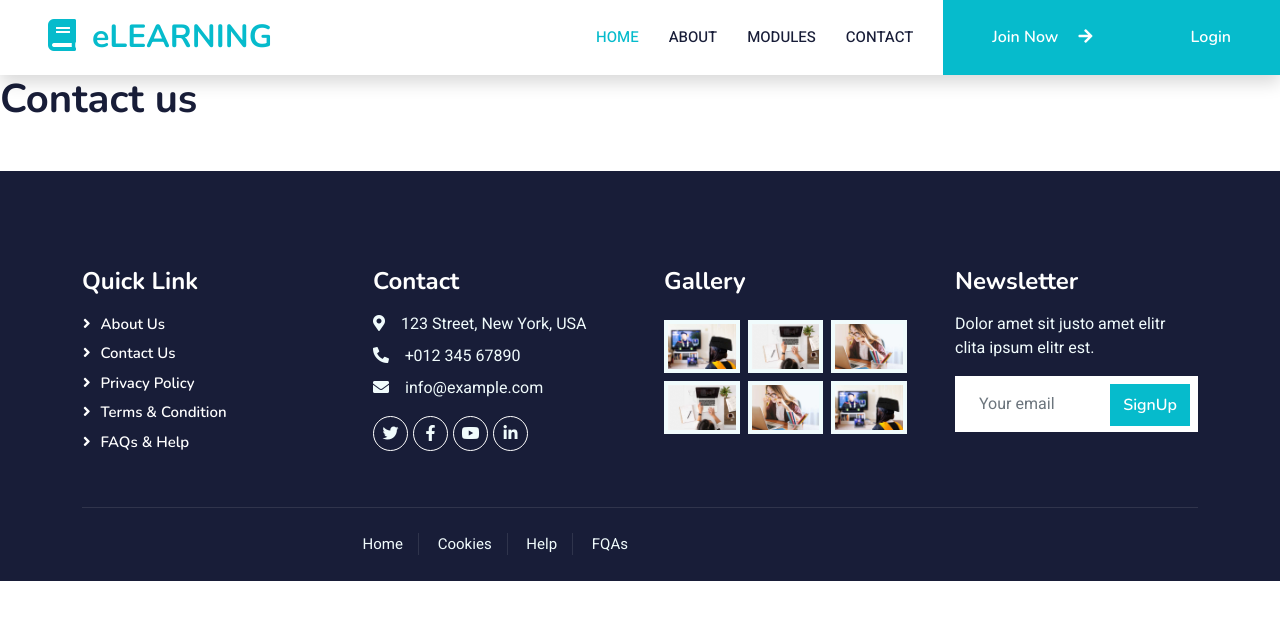
After one commit to N2LT2LWEBDEV/Tas, a Django app: template coursereg/templates/coursereg/contact.html in a window 1280 px wide. The commit adds this page. Shown: the top 620 px of the page. Run offline with Django 3.2, Linux system fonts and the light colour scheme; the template is opened without the code that fills it, so the values that code supplies are empty; some libraries are stand-ins or nearby versions.

Commit message:
Add about, contact pages

```diff
--- a/accounts/templates/accounts/register.html
+++ b/accounts/templates/accounts/register.html
@@ -1,12 +1,14 @@
 {% extends 'coursereg/base.html'%} {% block content%}
 {%load static %}
+{% load crispy_forms_tags %}
+<div class="col-md-6 offset-md-3">
+    <br />
     <h1>Registration page</h1>
-{% load crispy_forms_tags %}
-
     <form method="post">
         {% csrf_token %}
         {{form|crispy}}
 
         <button type="submit">Register</button>
     </form>
+</div>
 {% endblock %}
--- /dev/null
+++ b/coursereg/templates/coursereg/about.html
@@ -0,0 +1,6 @@
+{% extends 'coursereg/base.html' %}
+{%load static %}
+{% block content%}
+    <h1>About us</h1>
+
+{% endblock %}
--- a/coursereg/templates/coursereg/base.html
+++ b/coursereg/templates/coursereg/base.html
@@ -64,9 +64,9 @@
       <div class="collapse navbar-collapse" id="navbarCollapse">
         <div class="navbar-nav ms-auto p-4 p-lg-0">
           <a href="{% url 'coursereg:home' %}" class="nav-item nav-link active">Home</a>
-          <a href="about.html" class="nav-item nav-link">About</a>
-          <a href="courses.html" class="nav-item nav-link">Courses</a>
-          <a href="contact.html" class="nav-item nav-link">Contact</a>
+          <a href="{% url 'coursereg:about' %}" class="nav-item nav-link">About</a>
+          <a href="{% url 'coursereg:module' %}" class="nav-item nav-link">Modules</a>
+          <a href="{% url 'coursereg:contact' %}" class="nav-item nav-link">Contact</a>
         </div>
 
         {% if user.is_authenticated %}
--- /dev/null
+++ b/coursereg/templates/coursereg/contact.html
@@ -0,0 +1,6 @@
+{% extends 'coursereg/base.html' %}
+{%load static %}
+{% block content%}
+    <h1>Contact us</h1>
+
+{% endblock %}
--- a/coursereg/urls.py
+++ b/coursereg/urls.py
@@ -6,6 +6,8 @@ app_name="coursereg"
 
 urlpatterns = [
     path("", views.home, name="home"),
-    path("modules/", views.modules, name="home"),
+    path("about/", views.about, name="about"),
+    path("contact/", views.contact, name="contact"),
+    path("modules/", views.modules, name="module"),
     path("modules/detail/<str:code>/", views.module_details, name="home"),
 ]
--- a/coursereg/views.py
+++ b/coursereg/views.py
@@ -4,6 +4,12 @@ from .models import Module
 
 def home(request):
     return render(request, "coursereg/home.html", {"title": "Home page"})
+
+def about(request):
+    return render(request, 'coursereg/about.html', {})
+
+def contact(request):
+    return render(request, 'coursereg/contact.html', {})
 
 def modules(request):
     return render(request, "coursereg/modules.html", {"title": "Modules page","modules":Module.objects.all()})
```
Also changed, not shown: accounts/templates/accounts/login.html (+9 -6 lines). Lines whose indentation alone changed are shown as unchanged.
